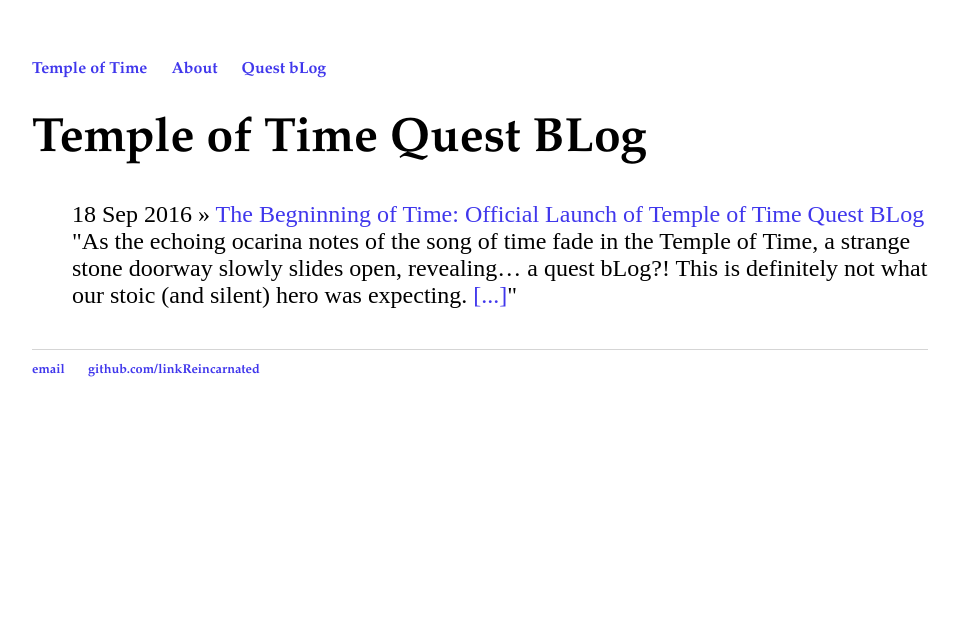
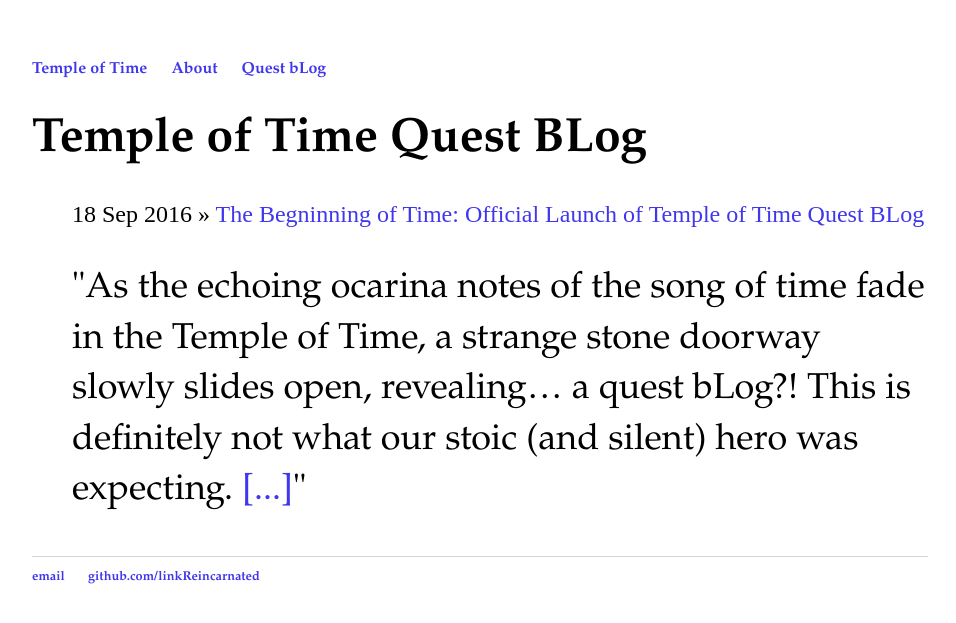
Before and after one commit to linkReincarnated/linkReincarnated.github.io, a Jekyll site: the page built from blog/index.html, in a window 1280 px wide. Shown: the top 623 px of the page, without its empty margins (160-1116 px from the left). Built offline with Jekyll 4.4.1, drawn with Linux system fonts in a browser that asks for light colours.

Commit message:
Update index.html

```diff
--- a/blog/index.html
+++ b/blog/index.html
@@ -8,7 +8,7 @@
 	  {% for post in site.posts %}
 	    <li>
 	    	<span>{{ post.date | date_to_string }}</span> » <a href="{{ post.url }}" title="{{ post.title }}">{{ post.title }}</a>
-	    	"{{ post.excerpt  | remove: '<p>' | remove: '</p>' }} <a href ="{{ post.url }}">[...]</a>"
+	    	<p>"{{ post.excerpt  | remove: '<p>' | remove: '</p>' }} <a href ="{{ post.url }}">[...]</a>"</p>
 	    </li>
 	  {% endfor %}
 	</ul>
```
